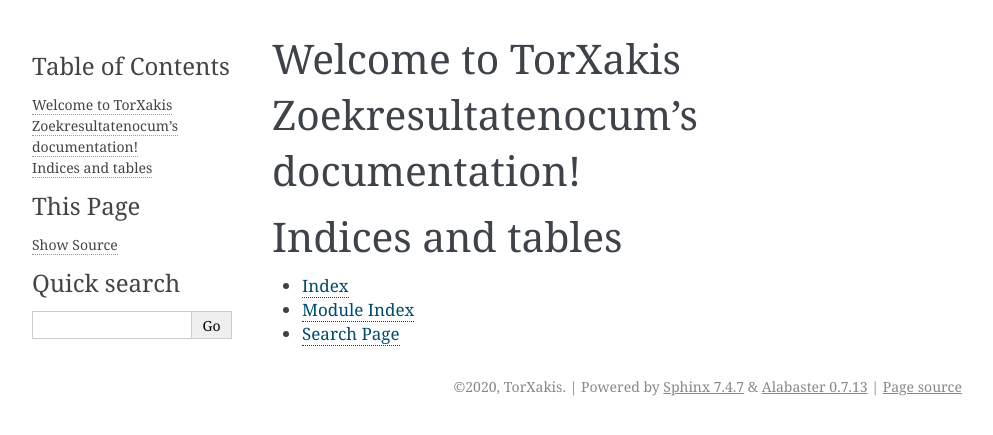
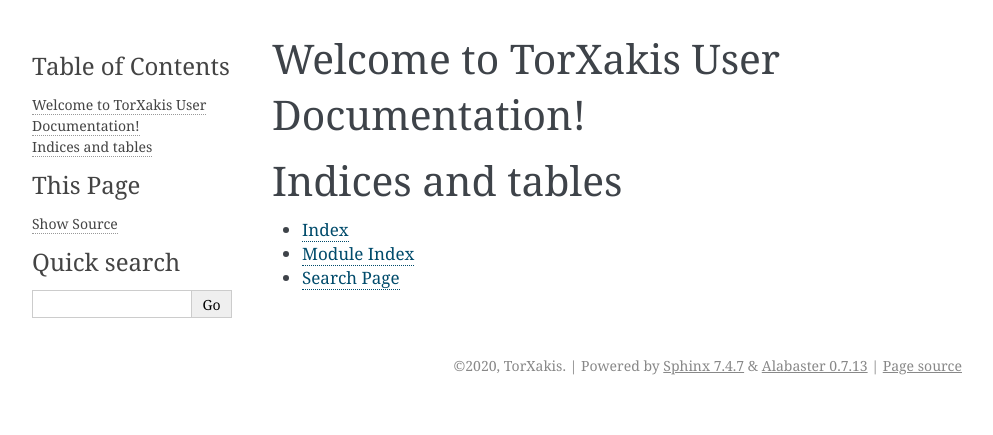
Before and after one commit to harcokuppens/userdocs, a Sphinx documentation site: the page built from source/index.rst, in a window 1280 px wide. Shown: the top 435 px of the page, without its empty margins (148-1141 px from the left). Built offline with Sphinx 7.4.7, drawn with Linux system fonts in a browser that asks for light colours; the version number could not be read and is left out.

Commit message:
setup tppl version

```diff
--- a/source/continuous_publishing.py
+++ b/source/continuous_publishing.py
@@ -6,7 +6,7 @@
 # -- manual configuration  -----------------------------------------------------
 
 github_user_or_organisation='harcokuppens'
-github_repo_name="continuous_publishing"
+github_repo_name="userdocs"
 
 # when publishing documentation as file assets on github use following filename:
 document_name_format="TorXakis-{TOOLVERSION}_Userguide-{DOCVERSION}"
--- a/source/index.rst
+++ b/source/index.rst
@@ -3,7 +3,7 @@
    You can adapt this file completely to your liking, but it should at least
    contain the root `toctree` directive.
 
-Welcome to TorXakis Zoekresultatenocum's documentation!
+Welcome to TorXakis User Documentation!
 =======================================================
 
 .. toctree::
```
